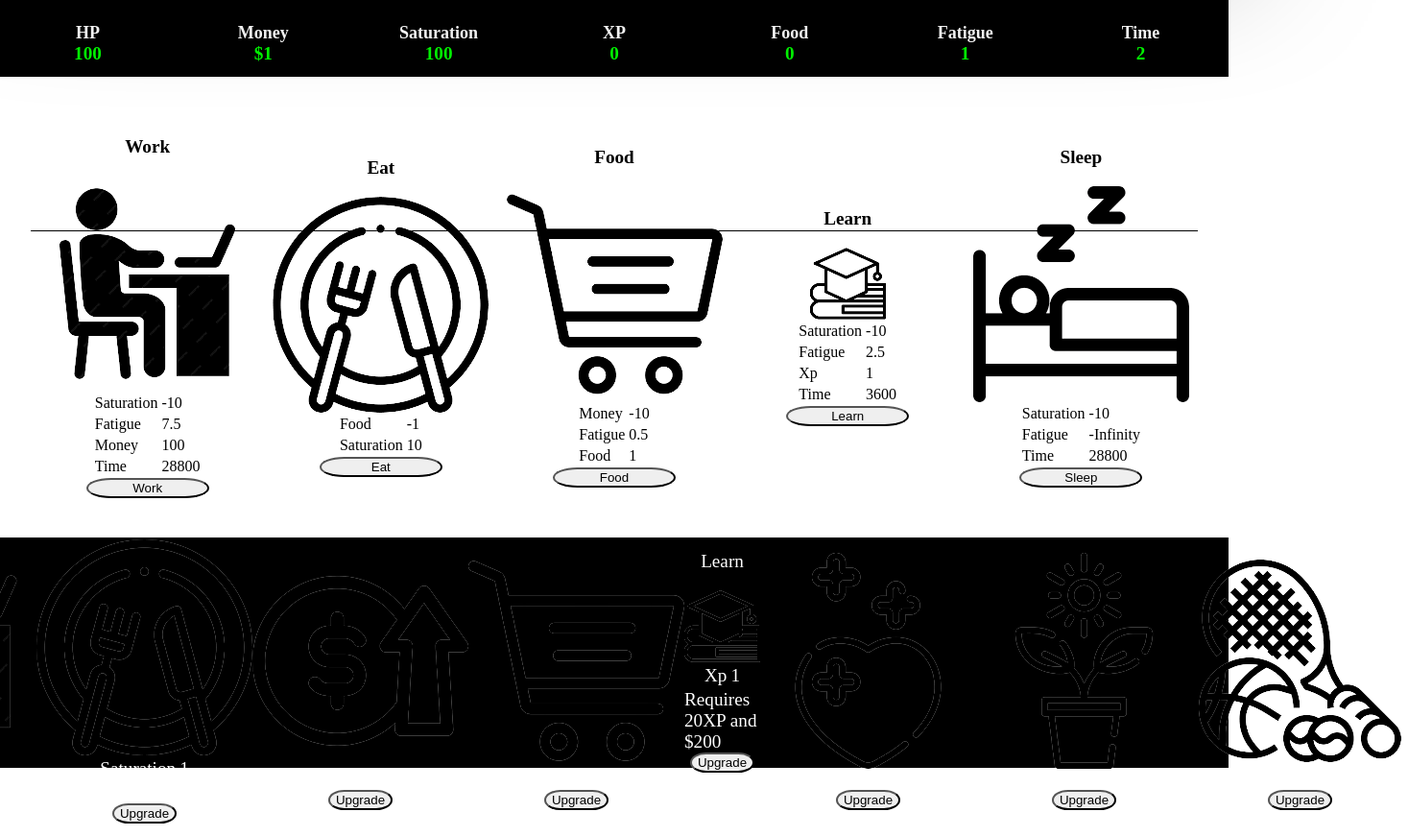
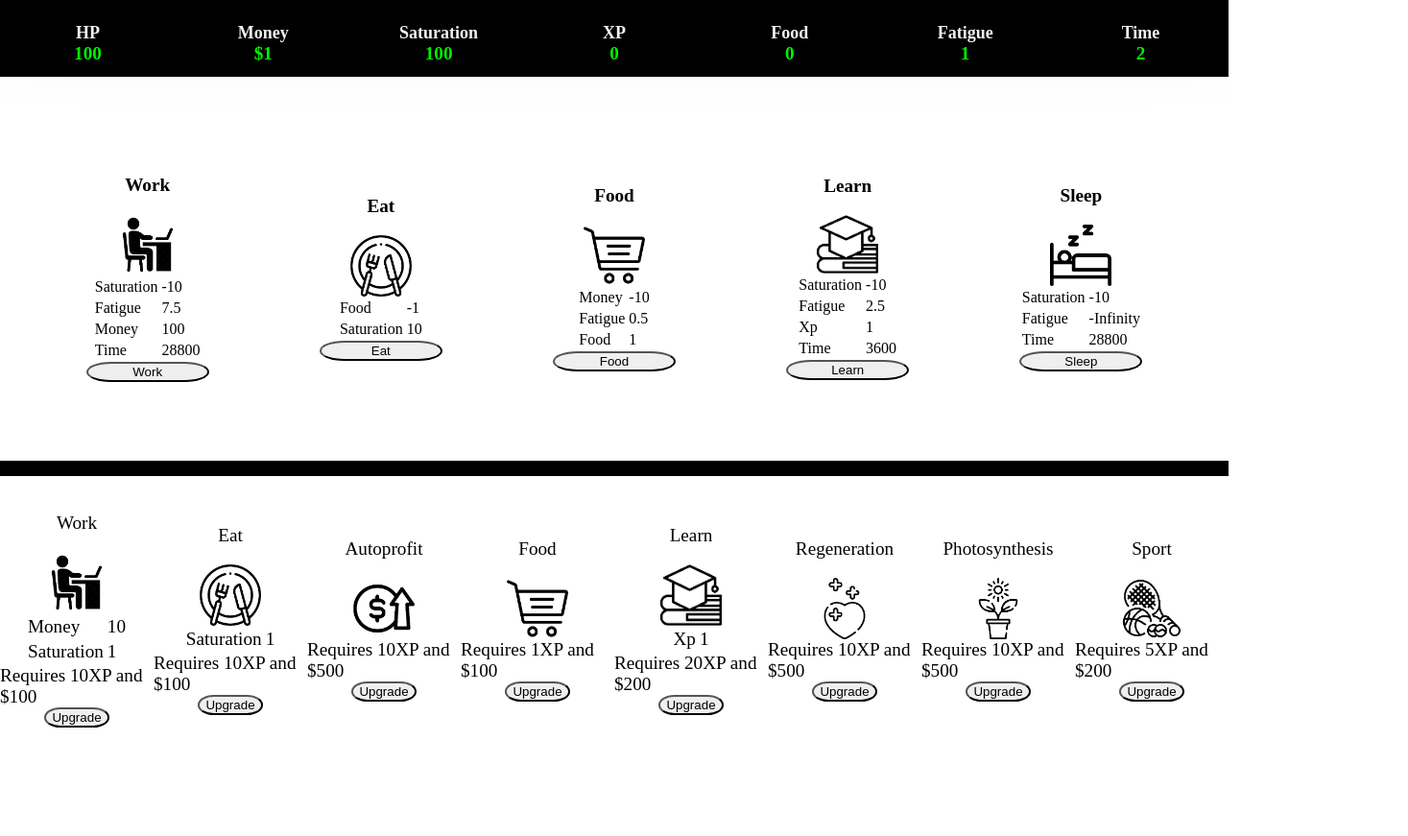
Before and after one commit to Evgen4X/life_simulator, a plain HTML site: page index.html in a window 1280 px wide. Shown: the whole page at 96% size, 1467 px wide, since content can reach past the window. After the commit the page ends 800 px from the top, so only its background shows below. Drawn offline with Linux system fonts and the light colour scheme.

Commit message:
Style v1.2 update

```diff
--- a/style.css
+++ b/style.css
@@ -27,12 +27,12 @@ header {
 
 main {
 	width: 100vw;
-	height: 60vh;
+	height: 50vh;
 	display: flex;
 	justify-content: center;
 	align-items: center;
 	flex-direction: row;
-	overflow-x: auto;
+	overflow-x: hidden;
 }
 
 footer {
@@ -40,14 +40,20 @@ footer {
 	bottom: 0;
 	left: 0;
 	width: 100vw;
-	height: 30vh;
-	background-color: black;
-	color: white;
+	height: 35vh;
+	background-color: white;
+	border-top: 1rem solid black;
 	font-size: larger;
 	display: flex;
-	justify-content: center;
+	justify-content: space-evenly;
 	align-items: center;
 	flex-direction: row;
+	overflow-x: auto;
+}
+
+img {
+	width: 5vw;
+	height: 5vw;
 }
 
 .alert {
@@ -68,7 +74,6 @@ footer {
 .action {
 	height: 20vh;
 	min-width: 19vw;
-	border-top: 1px solid black;
 	display: flex;
 	justify-content: center;
 	align-items: center;
```
